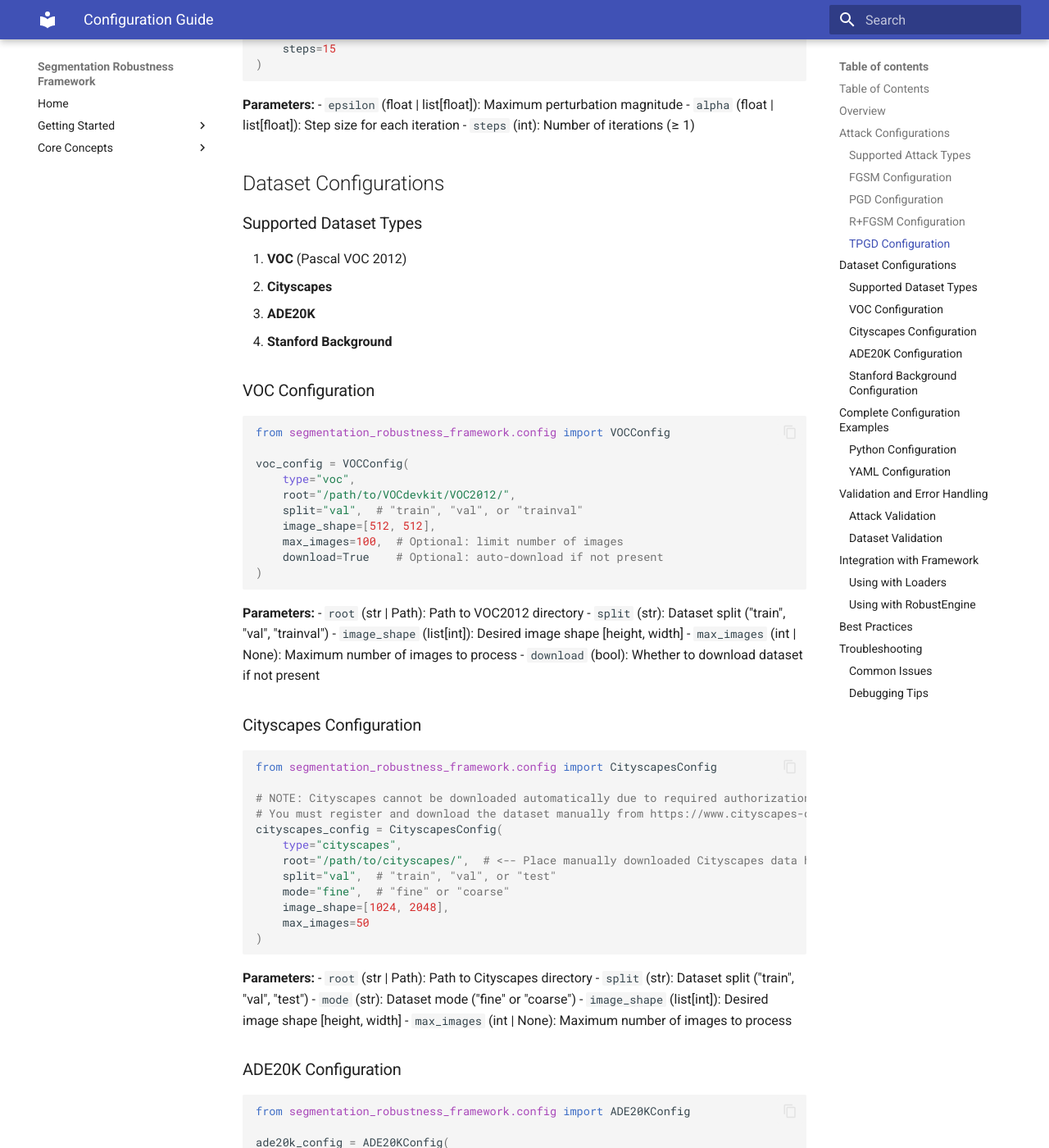
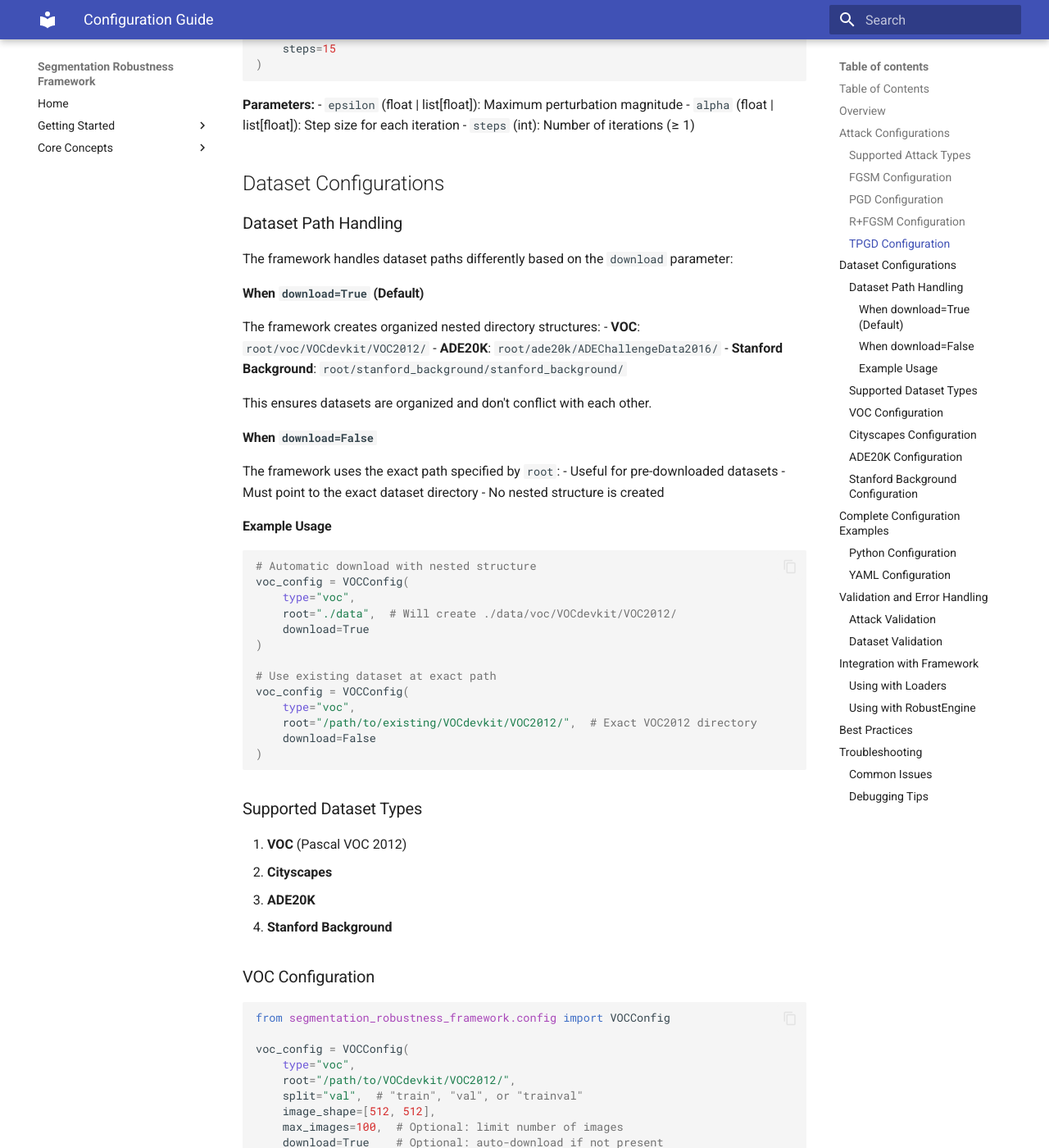
Before and after one commit to wntic/segmentation-robustness-framework, an MkDocs documentation site: the page built from docs/configuration_guide.md, in a window 1280 px wide and 1400 px high, scrolled down 2616 px. Shown: the whole window at 82% size. Built offline with MkDocs 1.6.1 and Material for MkDocs 9.7.7, drawn with Linux system fonts in a browser that asks for light colours; some of the changed text lies outside the part shown.

Commit message:
Update docs for datasets

````diff
--- a/docs/configuration_guide.md
+++ b/docs/configuration_guide.md
@@ -124,6 +124,42 @@ tpgd_config = TPGDConfig(
 
 ## Dataset Configurations
 
+### Dataset Path Handling
+
+The framework handles dataset paths differently based on the `download` parameter:
+
+#### When `download=True` (Default)
+The framework creates organized nested directory structures:
+- **VOC**: `root/voc/VOCdevkit/VOC2012/`
+- **ADE20K**: `root/ade20k/ADEChallengeData2016/`
+- **Stanford Background**: `root/stanford_background/stanford_background/`
+
+This ensures datasets are organized and don't conflict with each other.
+
+#### When `download=False`
+The framework uses the exact path specified by `root`:
+- Useful for pre-downloaded datasets
+- Must point to the exact dataset directory
+- No nested structure is created
+
+#### Example Usage
+
+```python
+# Automatic download with nested structure
+voc_config = VOCConfig(
+    type="voc",
+    root="./data",  # Will create ./data/voc/VOCdevkit/VOC2012/
+    download=True
+)
+
+# Use existing dataset at exact path
+voc_config = VOCConfig(
+    type="voc",
+    root="/path/to/existing/VOCdevkit/VOC2012/",  # Exact VOC2012 directory
+    download=False
+)
+```
+
 ### Supported Dataset Types
 
 1. **VOC** (Pascal VOC 2012)
@@ -148,6 +184,8 @@ voc_config = VOCConfig(
 
 **Parameters:**
 - `root` (str | Path): Path to VOC2012 directory
+  - When `download=True`: Dataset will be downloaded to `root/voc/VOCdevkit/VOC2012/`
+  - When `download=False`: Must point to exact VOC2012 directory location
 - `split` (str): Dataset split ("train", "val", "trainval")
 - `image_shape` (list[int]): Desired image shape [height, width]
 - `max_images` (int | None): Maximum number of images to process
@@ -193,6 +231,8 @@ ade20k_config = ADE20KConfig(
 
 **Parameters:**
 - `root` (str | Path): Path to ADE20K directory
+  - When `download=True`: Dataset will be downloaded to `root/ade20k/ADEChallengeData2016/`
+  - When `download=False`: Must point to exact ADEChallengeData2016 directory location
 - `split` (str): Dataset split ("train" or "val")
 - `image_shape` (list[int]): Desired image shape [height, width]
 - `max_images` (int | None): Maximum number of images to process
@@ -213,6 +253,8 @@ stanford_config = StanfordBackgroundConfig(
 
 **Parameters:**
 - `root` (str | Path): Path to Stanford Background directory
+  - When `download=True`: Dataset will be downloaded to `root/stanford_background/stanford_background/`
+  - When `download=False`: Must point to exact stanford_background directory location
 - `split` (str): Dataset split (only "train" available)
 - `image_shape` (list[int]): Desired image shape [height, width]
 - `max_images` (int | None): Maximum number of images to process
````
Also changed, not shown: docs/custom_datasets_guide.md (+7 -0 lines), docs/index.md (+3 -0 lines), docs/practical_example.md (+2 -2 lines), docs/quickstart.md (+31 -4 lines).
